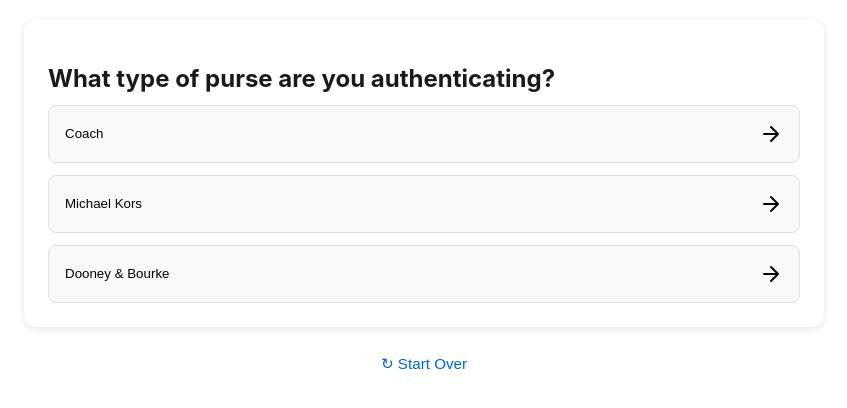
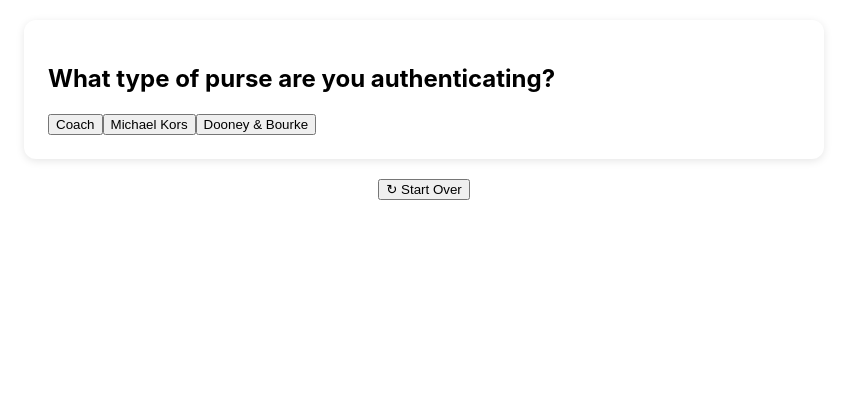
Before and after one commit to pearldiveja/purseguide, a React (Create React App) app: page / in a window 1280 px wide. Shown: the top 408 px of the page, without its empty margins (216-1063 px from the left). Built offline with nearby package versions, Linux system fonts and the light colour scheme.

Commit message:
Update App.js

```diff
--- a/src/App.js
+++ b/src/App.js
@@ -4,27 +4,7 @@
   const [currentStep, setCurrentStep] = useState('start');
   const [history, setHistory] = useState([]);
 
-  // SVG Icons
-  const CheckIcon = () => (
-    <svg xmlns="http://www.w3.org/2000/svg" width="24" height="24" viewBox="0 0 24 24" fill="none" stroke="currentColor" strokeWidth="2" strokeLinecap="round" strokeLinejoin="round">
-      <path d="M20 6 9 17l-5-5"/>
-    </svg>
-  );
-
-  const XIcon = () => (
-    <svg xmlns="http://www.w3.org/2000/svg" width="24" height="24" viewBox="0 0 24 24" fill="none" stroke="currentColor" strokeWidth="2" strokeLinecap="round" strokeLinejoin="round">
-      <path d="M18 6 6 18M6 6l12 12"/>
-    </svg>
-  );
-
-  const ArrowIcon = () => (
-    <svg xmlns="http://www.w3.org/2000/svg" width="24" height="24" viewBox="0 0 24 24" fill="none" stroke="currentColor" strokeWidth="2" strokeLinecap="round" strokeLinejoin="round">
-      <path d="M5 12h14M12 5l7 7-7 7"/>
-    </svg>
-  );
-
   const steps = {
-    // Your decision tree steps go here
     start: {
       question: "What type of purse are you authenticating?",
       options: [
@@ -33,7 +13,33 @@
         { text: "Dooney & Bourke", next: "db" }
       ]
     },
-    // Add more steps here...
+    coach: {
+      result: "✓ Authentic Coach",
+      detail: "Genuine Coach bags have:",
+      tips: [
+        "Crisp, deep stamping in leather",
+        "Symmetrical stitching pattern",
+        "YKK zipper pulls"
+      ]
+    },
+    mk: {
+      result: "✓ Authentic Michael Kors",
+      detail: "Genuine Michael Kors bags have:",
+      tips: [
+        "High-quality leather with even grain",
+        "MK logo hardware with clean edges",
+        "Serial number inside"
+      ]
+    },
+    db: {
+      result: "✓ Authentic Dooney & Bourke",
+      detail: "Genuine Dooney & Bourke bags have:",
+      tips: [
+        "Embossed logo on leather tag",
+        "Red, white, and blue registration card",
+        "Sturdy stitching and hardware"
+      ]
+    }
   };
 
   const handleOption = (option) => {
@@ -60,49 +66,30 @@
   return (
     <div className="decision-tree-app">
       <div className="decision-card">
-        <div className="card-header">
-          <h2>{step.question || step.result}</h2>
-          {step.info && <p className="info-text">{step.info}</p>}
-        </div>
-
-        {step.options ? (
-          <div className="options-container">
+        <h2>{step.question || step.result}</h2>
+        {step.detail && <p>{step.detail}</p>}
+        {step.tips && (
+          <ul>
+            {step.tips.map((tip, index) => (
+              <li key={index}>{tip}</li>
+            ))}
+          </ul>
+        )}
+        {step.options && (
+          <div>
             {step.options.map((option, index) => (
-              <button
-                key={index}
-                onClick={() => handleOption(option)}
-                className="option-button"
-              >
-                <span className="option-text">
-                  {option.text}
-                </span>
-                <ArrowIcon />
+              <button key={index} onClick={() => handleOption(option)}>
+                {option.text}
               </button>
             ))}
           </div>
-        ) : (
-          <div className="result-container">
-            <div className={`result-header`}>
-              {step.result.includes('✓') ? (
-                <CheckIcon />
-              ) : (
-                <XIcon />
-              )}
-              <p>{step.detail}</p>
-            </div>
-          </div>
         )}
       </div>
-
       <div className="navigation-buttons">
         {history.length > 0 && (
-          <button onClick={handleBack} className="nav-button back-button">
-            ← Back
-          </button>
+          <button onClick={handleBack}>← Back</button>
         )}
-        <button onClick={handleReset} className="nav-button reset-button">
-          ↻ Start Over
-        </button>
+        <button onClick={handleReset}>↻ Start Over</button>
       </div>
     </div>
   );
```
